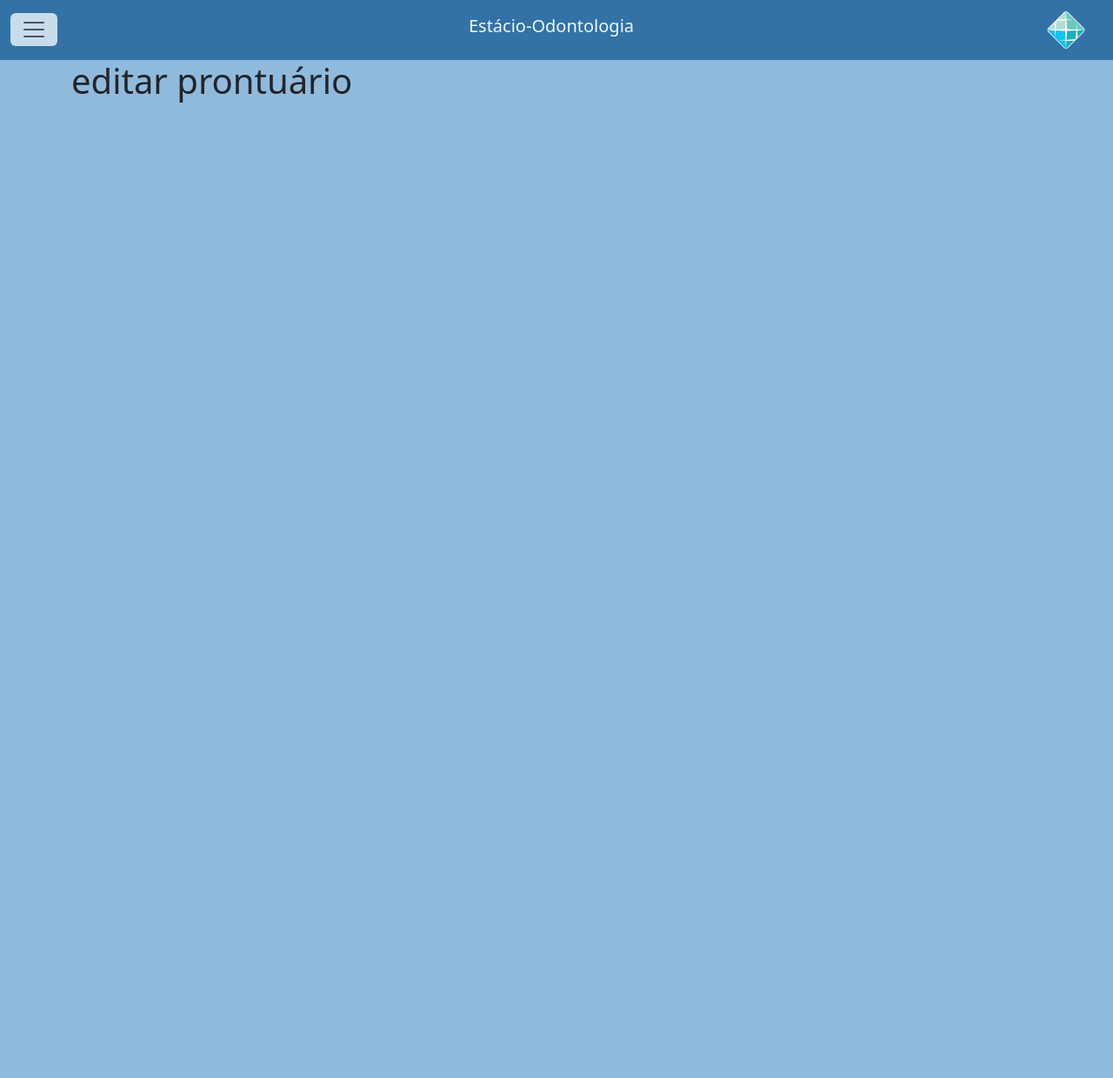
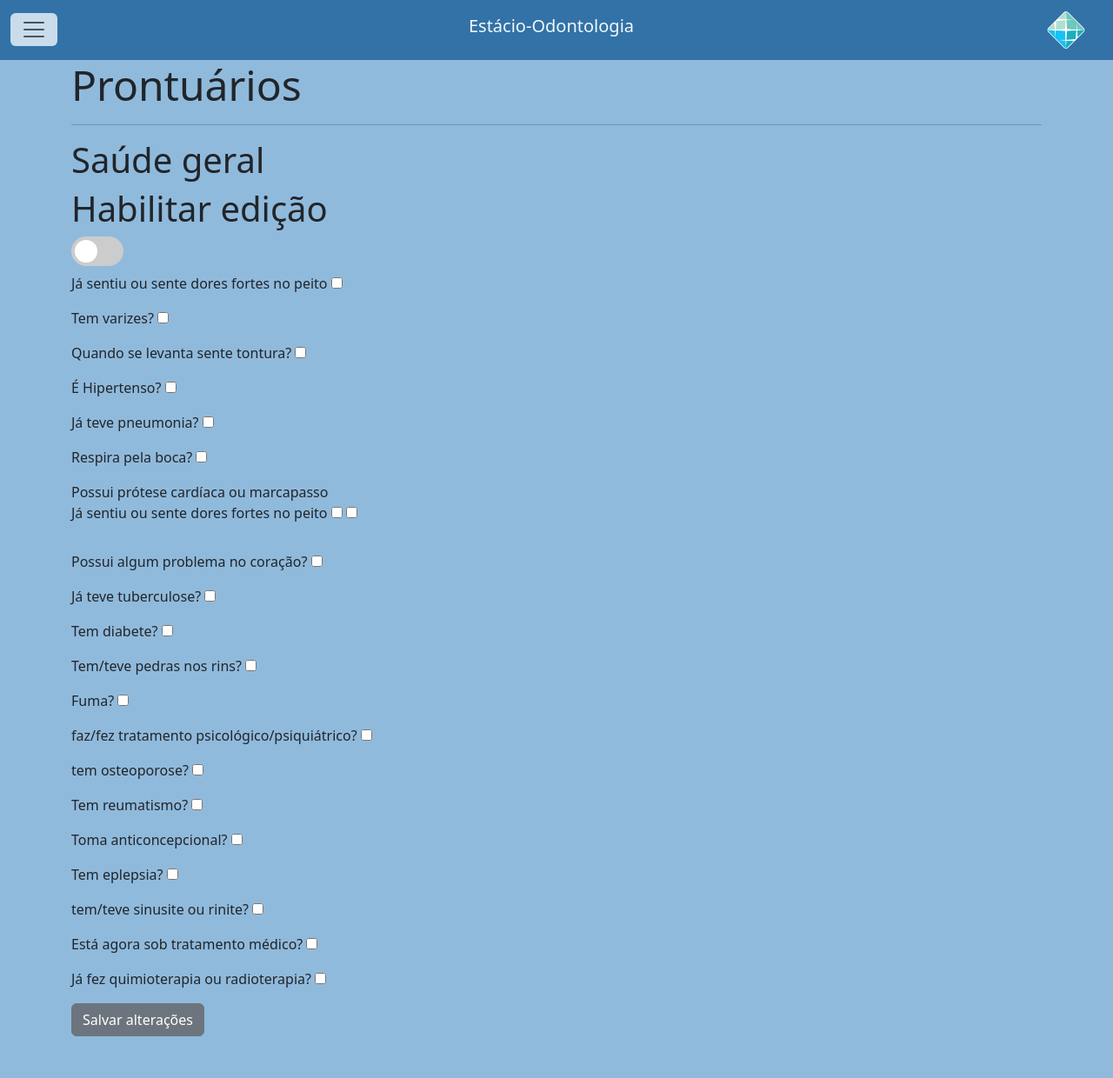
Before and after one commit to Gustavo-erades/PeriogramaEstacio, a CakePHP app: the page made by app/View/Prontuarios/edit.ctp in a window 1280 px wide. Shown: the whole page at 87% size. Before the commit the page ends 118 px from the top, so only its background shows below. Run offline with PHP 8.4 and a stand-in for CakePHP, Linux system fonts and the light colour scheme; the template is opened without the code that fills it, so the values that code supplies are empty; some libraries are stand-ins or nearby versions.

Commit message:
iniciando forms do prontuário

```diff
--- a/app/View/Prontuarios/edit.ctp
+++ b/app/View/Prontuarios/edit.ctp
@@ -1 +1,153 @@
-<h1> editar prontuário </h1>
+<div id="alert"></div>
+<h1 class="display-5">Prontuários</h1>
+<hr>
+<h3 class="display-6">Saúde geral</h3>
+<style>
+    /* Estilo do switch */
+.switch {
+    position: relative;
+    display: inline-block;
+    width: 60px; /* largura do switch */
+    height: 34px; /* altura do switch */
+}
+
+.switch input {
+    opacity: 0; /* torna o checkbox invisível */
+    width: 0;
+    height: 0;
+}
+
+/* O slider */
+.slider {
+    position: absolute;
+    cursor: pointer;
+    top: 0;
+    left: 0;
+    right: 0;
+    bottom: 0;
+    background-color: #ccc; /* cor do fundo */
+    border-radius: 34px; /* bordas arredondadas */
+    transition: .4s; /* transição suave */
+}
+
+/* O círculo dentro do switch */
+.slider:before {
+    position: absolute;
+    content: "";
+    height: 26px; /* altura do círculo */
+    width: 26px; /* largura do círculo */
+    left: 4px; /* posição inicial */
+    bottom: 4px; /* posição inicial */
+    background-color: white; /* cor do círculo */
+    border-radius: 50%; /* deixa redondo */
+    transition: .4s; /* transição suave */
+}
+
+/* Quando o checkbox está marcado */
+input:checked + .slider {
+    background-color: #2196F3; /* cor do fundo quando ativo */
+}
+
+input:checked + .slider:before {
+    transform: translateX(26px); /* move o círculo para a direita */
+}
+
+</style>
+<span >
+    <h3 class="display-6">
+        Habilitar edição
+    </h3>
+</span>
+<label class="switch">
+    <input type="checkbox">
+    <span class="slider"></span>
+</label>
+
+<form class="form-group mt-2 mb-5">
+    <div class=" mb-3">
+        <label for="doresPeito">Já sentiu ou sente dores fortes no peito</label>
+        <input type="checkbox" name="doresPeito" id="doresPeito">
+    </div>
+    <div class="mb-3">
+        <label for="varizes">Tem varizes?</label>
+        <input type="checkbox" name="varizes" id="varizes">
+    </div>
+    <div class="mb-3">
+        <label for="tontura">Quando se levanta sente tontura?</label>
+        <input type="checkbox" name="tontura" id="tontura">
+    </div>
+    <div class="mb-3">
+        <label for="hipertensao">É Hipertenso?</label>
+        <input type="checkbox" name="hipertensao" id="hipertensao">
+    </div>
+    <div class="mb-3">
+        <label for="pneumonia">Já teve pneumonia?</label>
+        <input type="checkbox" name="pneumonia" id="pneumonia">
+    </div>
+    <div class="mb-3">
+        <label for="respiraBoca">Respira pela boca?</label>
+        <input type="checkbox" name="respiraBoca" id="respiraBoca">
+    </div>
+    <div class="mb-3">
+        <label for="marcapasso">Possui prótese cardíaca ou marcapasso
+            <div class="mb-3">
+        <label for="doresPeito">Já sentiu ou sente dores fortes no peito</label>
+        <input type="checkbox" name="doresPeito" id="doresPeito">
+    </div>
+        </label>
+        <input type="checkbox" name="marcapasso" id="marcapasso">
+    </div>
+    <div class="mb-3">
+        <label for="problemaCoracao">Possui algum problema no coração?</label>
+        <input type="checkbox" name="problemaCoracao" id="problemaCoracao">
+    </div>
+    <div class="mb-3">
+        <label for="tuberculose">Já teve tuberculose?</label>
+        <input type="checkbox" name="tuberculose" id="tuberculose">
+    </div>
+    <div class="mb-3">
+        <label for="diabetes">Tem diabete?</label>
+        <input type="checkbox" name="diabetes" id="diabetes">
+    </div>
+    <div class="mb-3">
+        <label for="pedrasRins">Tem/teve pedras nos rins?</label>
+        <input type="checkbox" name="pedrasRins" id="pedrasRins">
+    </div>
+    <div class="mb-3">
+        <label for="fuma">Fuma?</label>
+        <input type="checkbox" name="fuma" id="fuma">
+    </div>
+    <div class="mb-3">
+        <label for="tratamentoPsicologico">faz/fez tratamento psicológico/psiquiátrico?</label>
+        <input type="checkbox" name="tratamentoPsicologico" id="tratamentoPsicologico">
+    </div>
+    <div class="mb-3">
+        <label for="osteoporose">tem osteoporose?</label>
+        <input type="checkbox" name="osteoporose" id="osteoporose">
+    </div>
+    <div class="mb-3">
+        <label for="reumatismo">Tem reumatismo?</label>
+        <input type="checkbox" name="reumatismo" id="reumatismo">
+    </div>
+    <div class="mb-3">
+        <label for="anticoncepcional">Toma anticoncepcional?</label>
+        <input type="checkbox" name="anticoncepcional" id="anticoncepcional">
+    </div>
+    <div class="mb-3">
+        <label for="eplepsia">Tem eplepsia?</label>
+        <input type="checkbox" name="eplepsia" id="eplepsia">
+    </div>
+    <div class="mb-3">
+        <label for="sinusite">tem/teve sinusite ou rinite?</label>
+        <input type="checkbox" name="sinusite" id="sinusite">
+    </div>
+    <div class="mb-3">
+        <label for="tratamentoMedico">Está agora sob tratamento médico?</label>
+        <input type="checkbox" name="tratamentoMedico" id="tratamentoMedico">
+    </div>
+    <div class="mb-3">
+        <label for="quimioterapia">Já fez quimioterapia ou radioterapia?</label>
+        <input type="checkbox" name="quimioterapia" id="quimioterapia">
+    </div>
+    <button class="btn btn-secondary" type="button" >Salvar alterações</button>
+</form>
--- a/app/webroot/css/navbarStyle.css
+++ b/app/webroot/css/navbarStyle.css
@@ -18,7 +18,7 @@
     background-color: rgba(240, 248, 255, 0);
 }
 .navbar-toggler-icon:hover {
-    background-color: rgba(240, 247, 252, 0.928);
+    background-color: rgba(240, 247, 252, 0);
 }
 .btn-close{
     background-color: aliceblue;
```
